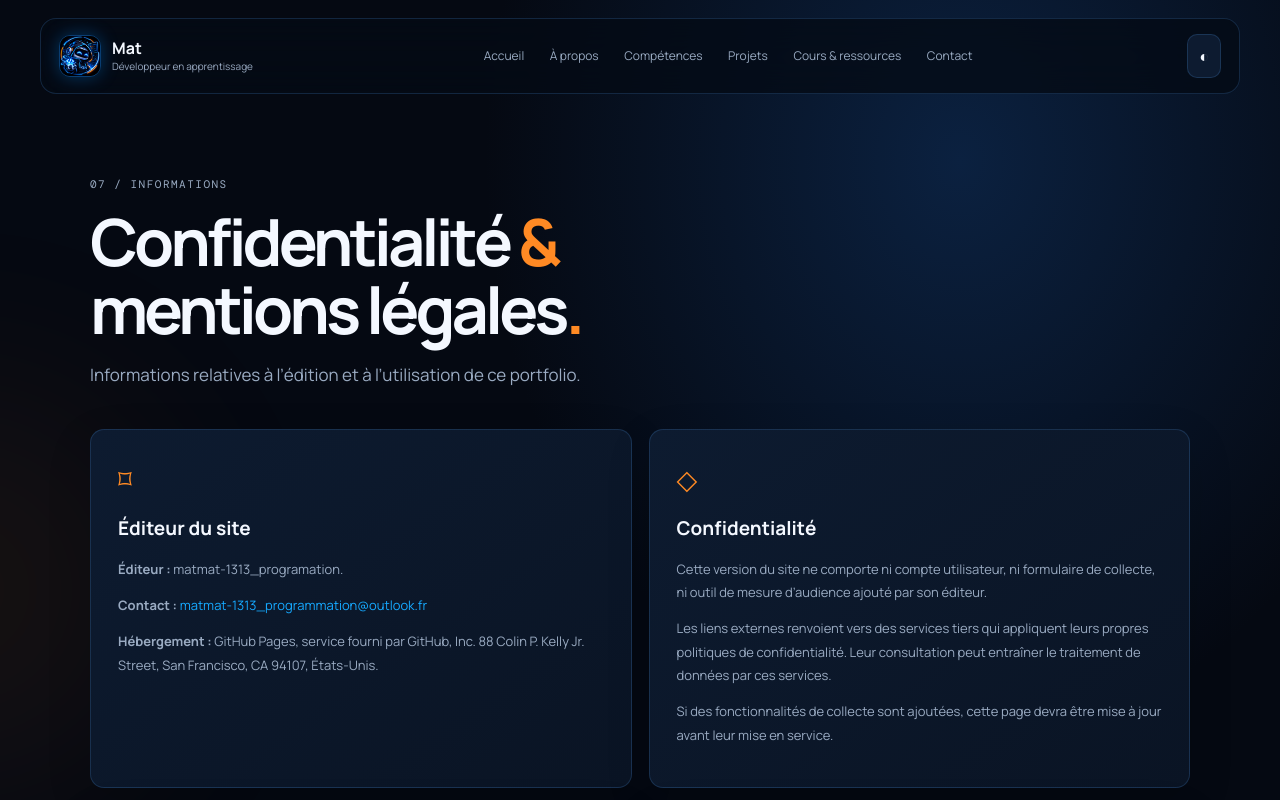
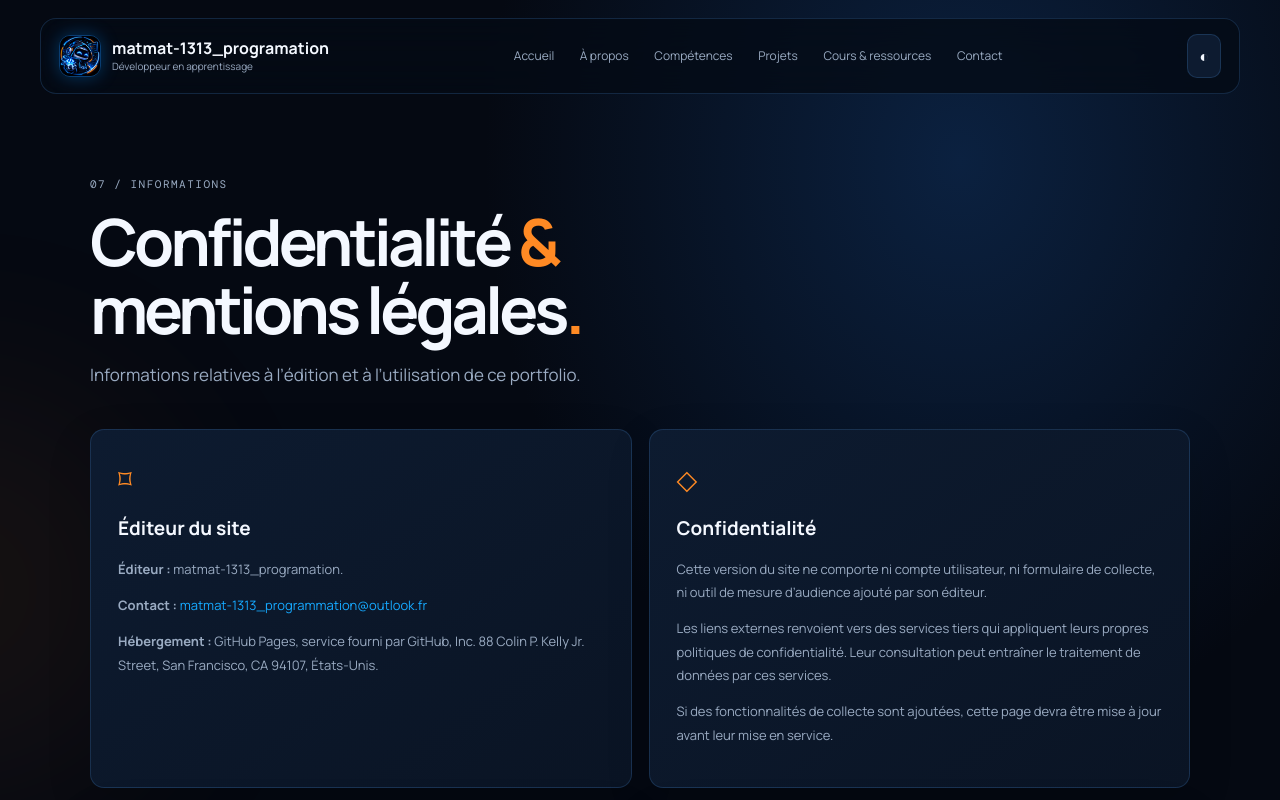
Before and after one commit to matmat-1313programation/matmat-1313programation.github.io, a plain HTML site: page legal.html in a window 1280 px wide. Shown: the top 800 px of the page. Drawn offline with nearby package versions, Linux system fonts and the light colour scheme.

Commit message:
Update brand name in legal.html

```diff
--- a/legal.html
+++ b/legal.html
@@ -33,7 +33,7 @@
         <img class="brand-logo" src="logo.png" alt="Logo matmat-1313_programation">
     </span>
         <span>
-          <b>Mat</b>
+          <b>matmat-1313_programation</b>
           <small>Développeur en apprentissage</small>
         </span>
       </a>
```
